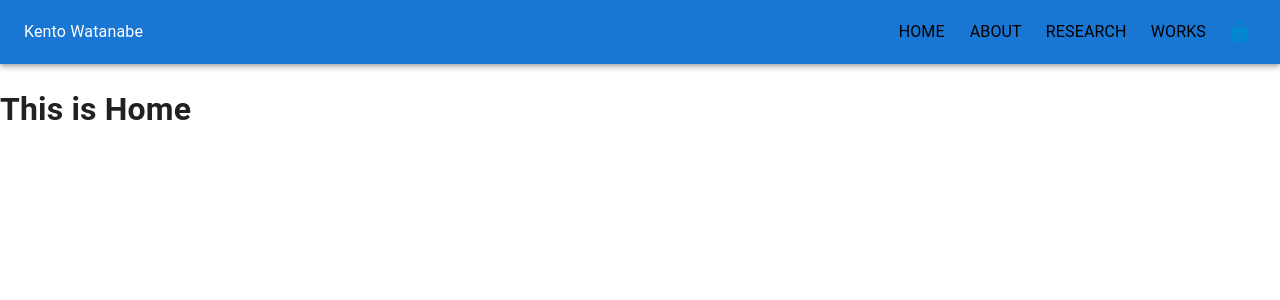
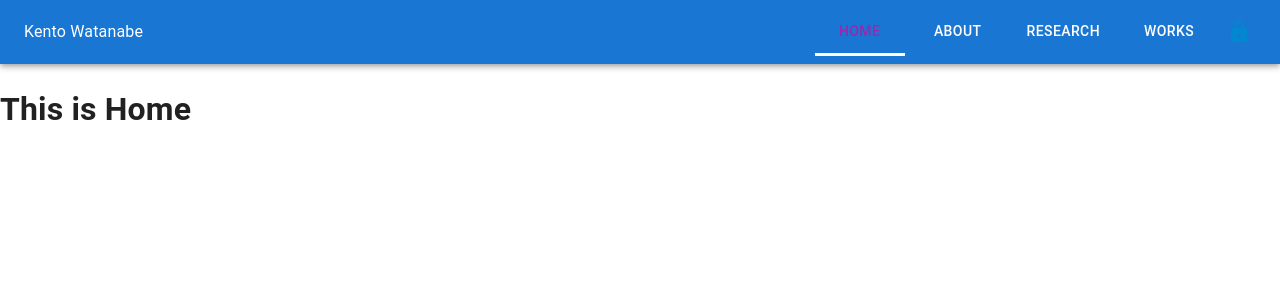
Before and after one commit to kntWT/portfolio, a React (Vite) app: page / in a window 1280 px wide. Shown: the top 300 px of the page. Built offline with nearby package versions, Linux system fonts and the light colour scheme.

Commit message:
ログインボタンを別ファイルに

```diff
--- a/src/components/common/Header.tsx
+++ b/src/components/common/Header.tsx
@@ -1,94 +1,34 @@
-import { useState, MouseEvent } from "react";
-import { useNavigate } from "react-router-dom";
+import { useState } from "react";
+import { useLocation, useNavigate } from "react-router-dom";
 import {
     AppBar,
     Toolbar,
     Typography,
     Box,
-    Button,
-    IconButton,
-    Popover,
-    TextField,
+    Tabs,
+    Tab,
 } from "@mui/material";
-
-import LockIcon from "@mui/icons-material/Lock"
-import LockOpenIcon from '@mui/icons-material/LockOpen';
-
-import { useLoginStore } from "../../store/Login";
-function LoginButton(): JSX.Element {
-    const PASSWORD = import.meta.env.VITE_PASSWORD;
-    const isLoggedIn = useLoginStore(state => state.isLoggedIn);
-    const login = useLoginStore(state => state.login);
-    const logout = useLoginStore(state => state.logout);
-
-    const [anchorEl, setAnchorEl] = useState<HTMLButtonElement | null>(null);
-    const isOpen = Boolean(anchorEl);
-    const handleOpen = (e: MouseEvent<HTMLButtonElement>) => {
-        setAnchorEl(e.currentTarget);
-    };
-    const handleClose = () => {
-        setAnchorEl(null);
-    };
-
-    const [password, setPassword] = useState<string>("");
-    const onChange = (value: string) => {
-        setPassword(value);
-    };
-    const onEntered = () => {
-        if (password === PASSWORD) {
-            login();
-            setPassword("");
-        }
-    };
-
-    const passwordField: JSX.Element =
-    <Box className="ma-4">
-        <TextField
-            id="textfield"
-            label="password"
-            type="password"
-            variant="standard"
-            onChange={e => onChange(e.target.value)}
-        />
-    </Box>;
-
-    return (
-        <>
-            <IconButton
-                color="info"
-                size="small"
-                onClick={isLoggedIn ? logout : handleOpen}
-            >
-                { isLoggedIn ? <LockOpenIcon  /> : <LockIcon /> }
-            </IconButton>
-            <Popover
-                open={isOpen}
-                anchorEl={anchorEl}
-                onClose={handleClose}
-                anchorOrigin={{
-                    vertical: 'bottom',
-                    horizontal: 'left',
-                }}
-                onKeyDown={(e) => {
-                    if (e.key === "Enter") {
-                        onEntered();
-                    }
-                }}
-            >
-                {passwordField}
-            </Popover>
-        </>
-    );
-}
+import LoginButton from "./header/LoginButton";
 
 const Header = () => {
     const navigage = useNavigate();
-    const pages: Array<{ title: string, path: string }> = [
-        {title: "Home", path: "/"},
-        {title: "About", path: "/about"},
-        {title: "Research", path: "/research"},
-        {title: "Works", path: "/works"},
-    ]
+    const pages = [
+        "Home",
+        "About",
+        "Research",
+        "Works",
+    ] as const;
+    type PageName = typeof pages[number];
+    const getPath = (page: PageName): string => {
+        return page === "Home" ? "/" : `/${page.toLowerCase()}`;
+    }
+
+    const location = useLocation();
+    const [value, setValue] = useState<number>(pages.findIndex(page => getPath(page) === location.pathname));
+    const handleChange = (e: React.SyntheticEvent, newValue: number) => {
+        setValue(newValue);
+        navigage(getPath(pages[newValue]));
+    };
 
     return (
         <AppBar position="static">
@@ -96,15 +36,26 @@ const Header = () => {
                 <Typography >Kento Watanabe</Typography>
                 <Box sx={{flexGrow: 1}} />
                 <Box>
-                    {pages.map(page => (
-                        <Button
-                            key={page.title}
-                            onClick={() => navigage(page.path)}
-                            sx={{ mr: 1, color: "white", display: "inline"}}
-                        >
-                            <Typography sx={{ color: "black" }}>{page.title}</Typography>
-                        </Button>
-                    ))}
+                    <Tabs
+                        value={value}
+                        onChange={handleChange}
+                        textColor="secondary"
+                        TabIndicatorProps={{
+                            style: {
+                                backgroundColor: "white",
+                                height: "3px",
+                            }}
+                        }
+                    >
+                        {pages.map((page, i) => (
+                            <Tab
+                                key={page}
+                                label={page}
+                                value={i}
+                                sx={{ mr: 1, color: "white", display: "inline" }}
+                            />
+                        ))}
+                    </Tabs>
                 </Box>
                 <Box> <LoginButton /> </Box>
             </Toolbar>
--- /dev/null
+++ b/src/components/common/header/LoginButton.tsx
@@ -0,0 +1,79 @@
+import { useState, MouseEvent } from "react";
+import {
+    Box,
+    IconButton,
+    Popover,
+    TextField,
+} from "@mui/material";
+
+import LockIcon from "@mui/icons-material/Lock"
+import LockOpenIcon from '@mui/icons-material/LockOpen';
+
+import { useLoginStore } from "../../../store/Login";
+
+function LoginButton(): JSX.Element {
+    const PASSWORD = import.meta.env.VITE_PASSWORD;
+    const isLoggedIn = useLoginStore(state => state.isLoggedIn);
+    const login = useLoginStore(state => state.login);
+    const logout = useLoginStore(state => state.logout);
+
+    const [anchorEl, setAnchorEl] = useState<HTMLButtonElement | null>(null);
+    const isOpen = Boolean(anchorEl);
+    const handleOpen = (e: MouseEvent<HTMLButtonElement>) => {
+        setAnchorEl(e.currentTarget);
+    };
+    const handleClose = () => {
+        setAnchorEl(null);
+    };
+
+    const [password, setPassword] = useState<string>("");
+    const onChange = (value: string) => {
+        setPassword(value);
+    };
+    const onEntered = () => {
+        if (password === PASSWORD) {
+            login();
+            setPassword("");
+        }
+    };
+
+    const passwordField: JSX.Element =
+    <Box className="ma-4">
+        <TextField
+            id="textfield"
+            label="password"
+            type="password"
+            variant="standard"
+            onChange={e => onChange(e.target.value)}
+        />
+    </Box>;
+
+    return (
+        <>
+            <IconButton
+                color="info"
+                size="small"
+                onClick={isLoggedIn ? logout : handleOpen}
+            >
+                { isLoggedIn ? <LockOpenIcon  /> : <LockIcon /> }
+            </IconButton>
+            <Popover
+                open={isOpen}
+                anchorEl={anchorEl}
+                onClose={handleClose}
+                anchorOrigin={{
+                    vertical: 'bottom',
+                    horizontal: 'left',
+                }}
+                onKeyDown={(e) => {
+                    if (e.key === "Enter") {
+                        onEntered();
+                    }
+                }}
+            >
+                {passwordField}
+            </Popover>
+        </>
+    );
+}
+export default LoginButton;
```
